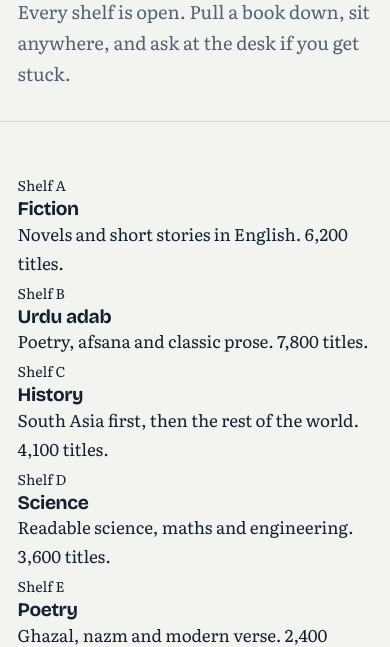
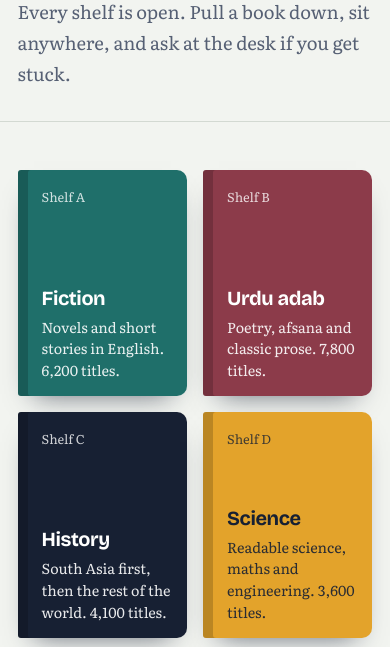
Before and after one commit to hammad-m19/readers-haven-library, a website: page src/collections.html in a window 390 px wide. Shown: the part 227-874 px from the top of the page. Drawn offline with nearby package versions, Linux system fonts and the light colour scheme.

Commit message:
Add collections page styles, cover hover effect and responsive grid

```diff
--- a/styles/style.css
+++ b/styles/style.css
@@ -481,6 +481,21 @@ section {
 
 /* ===== 4. PAGE: COLLECTIONS (collections.html), ===== */
 
+.collections-grid{display:grid;grid-template-columns:repeat(auto-fill,minmax(210px,1fr));gap:2rem}
+.collections-book{scroll-margin-top:90px;aspect-ratio:3/4;padding:1.5rem 1.3rem 1.3rem 2rem;border-radius:3px 10px 10px 3px;color:#fff;display:flex;flex-direction:column;justify-content:space-between;box-shadow:inset 10px 0 0 rgba(0,0,0,.18),0 14px 26px -16px rgba(23,32,51,.7);transform-origin:left center;transition:transform .55s var(--ease),box-shadow .55s var(--ease)}
+.collections-book:hover{transform:perspective(800px) rotateY(-14deg) translateY(-6px);box-shadow:inset 10px 0 0 rgba(0,0,0,.18),24px 26px 34px -18px rgba(23,32,51,.7)}
+.collections-book small{opacity:.8;font-size:.8rem}
+.collections-book h3{font-size:1.7rem}
+.collections-book p{font-size:.9rem;opacity:.9;line-height:1.5;margin-top:.4rem}
+.collections-book:nth-child(1){background:var(--teal)}
+.collections-book:nth-child(2){background:var(--rose)}
+.collections-book:nth-child(3){background:var(--ink)}
+.collections-book:nth-child(4){background:var(--saffron);color:var(--ink)}
+.collections-book:nth-child(5){background:var(--blue)}
+.collections-book:nth-child(6){background:var(--plum)}
+@media(max-width:600px){.collections-grid{grid-template-columns:repeat(2,1fr);gap:1rem}.collections-book{padding:1rem 1rem 1rem 1.5rem}.collections-book h3{font-size:1.25rem}}
+
+
 /* ===== 5. PAGE: MEMBERSHIP (membership.html), ===== */
 .membership-plans{display:grid;grid-template-columns:repeat(3,1fr);gap:1.6rem}
 .membership-plan{display:flex;flex-direction:column;padding:2rem 1.8rem;background:repeating-linear-gradient(transparent 0 31px,#e1e6e1 31px 32px),var(--card);border:1px solid var(--line);border-top:4px solid var(--rose);border-radius:2px}
```
